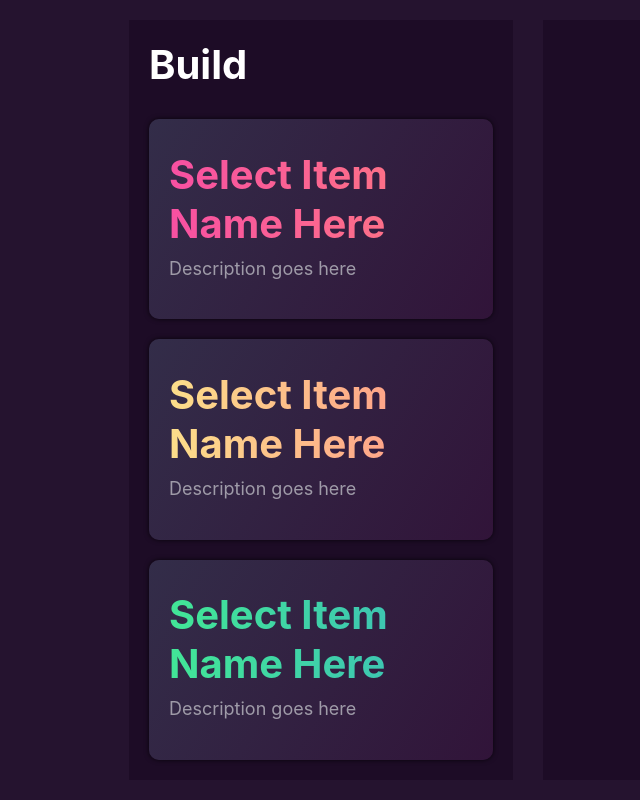
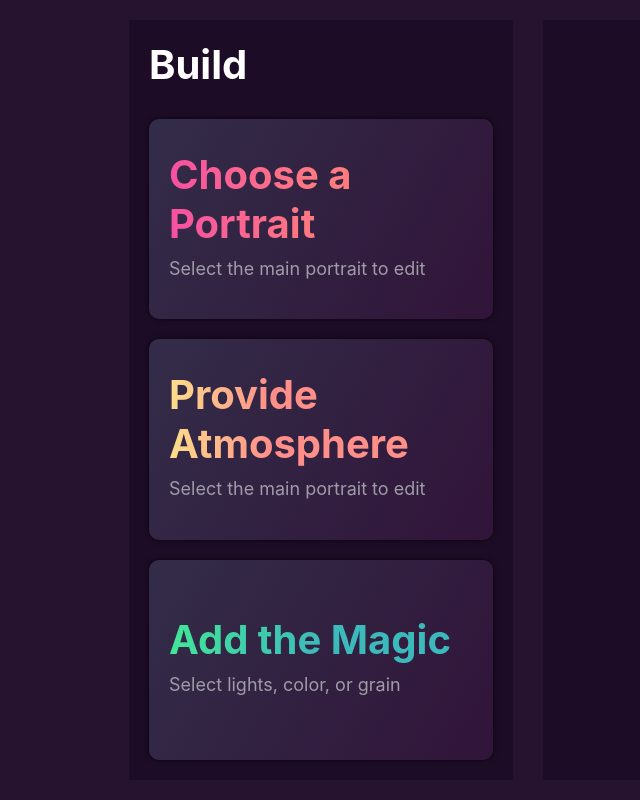
Before and after one commit to ComeAlongErica/lightroom-exposure-app, a React (Create React App) app: page / in a window 1280 px wide. Shown: the whole page, without its empty margins (112-752 px from the left). Built offline with nearby package versions, Linux system fonts and the light colour scheme.

Commit message:
map through card object

```diff
--- a/src/components/SelectorView.jsx
+++ b/src/components/SelectorView.jsx
@@ -1,4 +1,4 @@
-import React from 'react';
+import React, { useState } from 'react';
 import styled from 'styled-components'
 
 import Cards from './parts/Cards'
@@ -34,13 +34,35 @@ margin: 20px 20px 10px 20px;
 `
 
 const SelectorView = () => {
+  const [portraitSection, setPortraitSection] = useState(false);
+  const [lightSection, setLightSection] = useState(false);
+  const [structureSection, setStructureSection] = useState(false);
+
+  const editorCards = [
+    {
+      title: 'Choose a Portrait',
+      theme: 'linear-gradient(to right, #f750a2, #ff7c7e, #ff7c7e)',
+      description: 'Select the main portrait to edit'
+    },
+    {
+      title: 'Provide Atmosphere',
+      theme: 'linear-gradient(to right, #fcde8a, #ff8f89, #ff8f89, #ff8f89)',
+      description: 'Select the main portrait to edit'
+    },
+    {
+      title: 'Add the Magic',
+      theme: 'linear-gradient(to right, #42e697, #3cbabb, #3cbabb)',
+      description: 'Select lights, color, or grain'
+    }
+  ]
+
   return (
     <SelectorContainer>
       <Title>Build</Title>
       <div>
-        <Cards theme={{ main: "linear-gradient(to right, #f750a2 0%, #ff7c7e 100%)" }}/>
-        <Cards theme={{ main: "linear-gradient(to right, #fcde8a 0%, #ff8f89 100%)" }}/>
-        <Cards theme={{ main: "linear-gradient(to right, #42e697 0%, #3cbabb 100%)" }}/>
+        {editorCards.map(selector => (
+          <Cards theme={{ main: selector.theme }} title={selector.title} description={selector.description} />
+        ))}
       </div>
     </SelectorContainer >
   )
--- a/src/components/parts/Cards.jsx
+++ b/src/components/parts/Cards.jsx
@@ -29,10 +29,11 @@ margin: 0 10px;
 `
 
 const Cards = (props) => {
+  const { title, theme, description } = props
   return (
     <CardsContainer>
-      <CardTitle theme={props.theme}>Select Item Name Here</CardTitle>
-      <p>Description goes here</p>
+      <CardTitle theme={theme}>{title}</CardTitle>
+      <p>{description}</p>
     </CardsContainer >
   )
 }
--- a/src/container/App.jsx
+++ b/src/container/App.jsx
@@ -17,8 +17,6 @@ width: 100vw;
 
 const App = () => {
 
-  const [count, setCount] = useState(0);
-
   return (
     <Body>
       <SelectorView />
```
